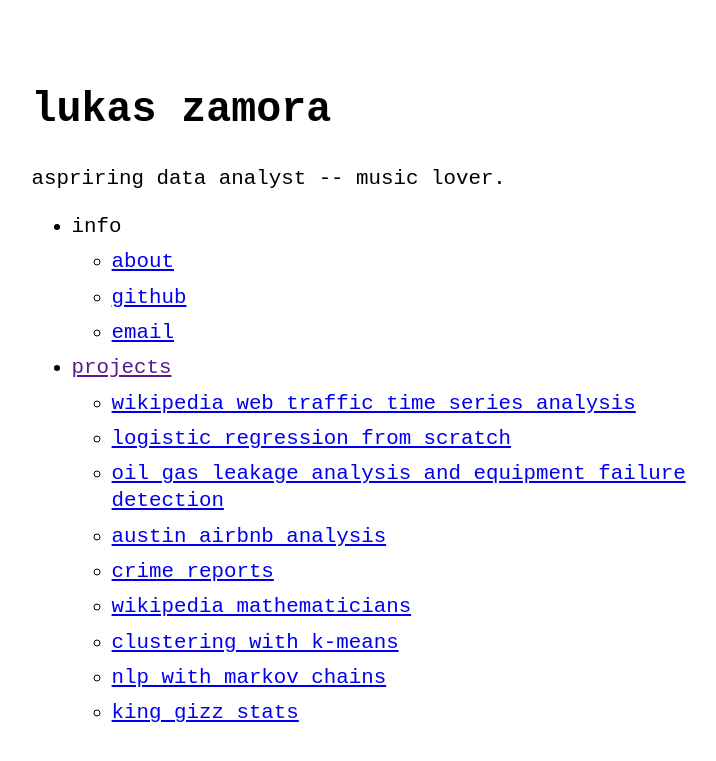
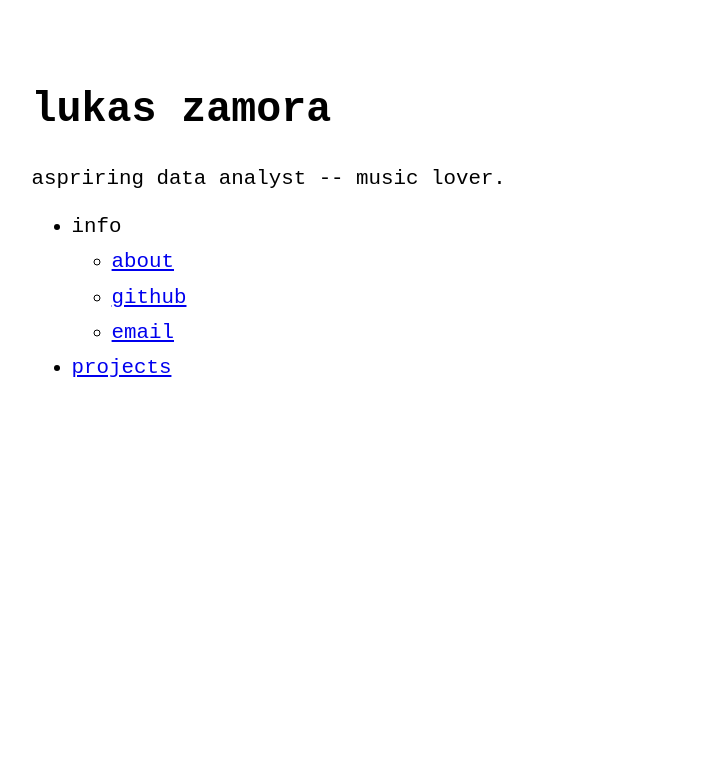
Before and after one commit to lukaszamora/lukaszamora.github.io, a Jekyll site: the page built from index.md, in a window 1280 px wide. Shown: the top 761 px of the page, without its empty margins (234-950 px from the left). Built offline with Jekyll 4.4.1, drawn with Linux system fonts in a browser that asks for light colours.

Commit message:
Update menu.yml

```diff
--- a/_data/menu.yml
+++ b/_data/menu.yml
@@ -13,22 +13,4 @@ entries:
         url: mailto:lukaspzamora@gmail.com
 
   - title: projects
-    entries:
-      - title: wikipedia web traffic time series analysis
-        url: https://github.com/lukaszamora/Wikipedia-Traffic-Analysis
-      - title: logistic regression from scratch
-        url: https://github.com/lukaszamora/Logistic-Regression-From-Scratch
-      - title: oil gas leakage analysis and equipment failure detection
-        url: https://github.com/lukaszamora/Oil-Gas-Leakage-Analysis-and-Equipment-Failure-Detection
-      - title: austin airbnb analysis
-        url: https://github.com/lukaszamora/Austin-Airbnb-Data-Analysis
-      - title: crime reports
-        url: https://github.com/lukaszamora/Austin-Crime-Reports
-      - title: wikipedia mathematicians
-        url: https://github.com/lukaszamora/Wikipedia-Mathematicians
-      - title: clustering with k-means
-        url: https://github.com/lukaszamora/K-means-Clustering
-      - title: nlp with markov chains
-        url: https://github.com/lukaszamora/Rush-Lyric-Generation
-      - title: king gizz stats
-        url: https://github.com/lukaszamora/KingGizzStats
+    url: projects
```
